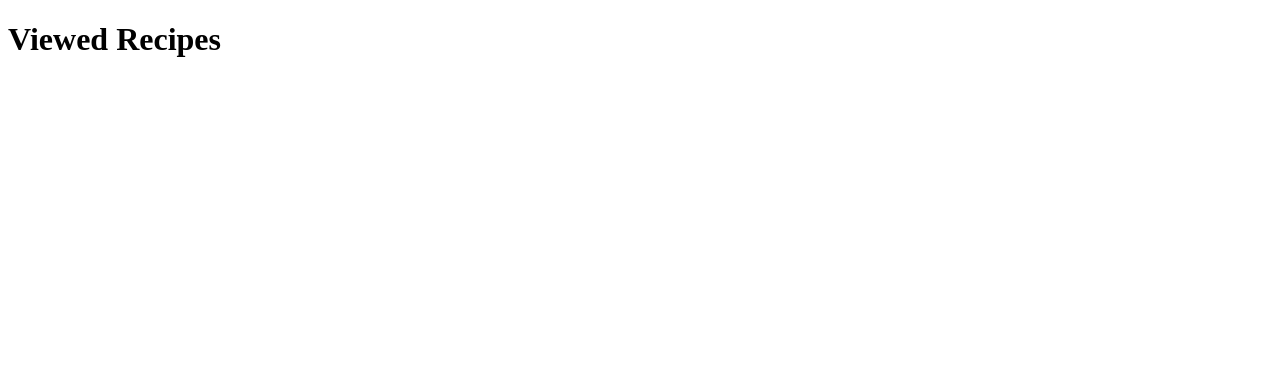
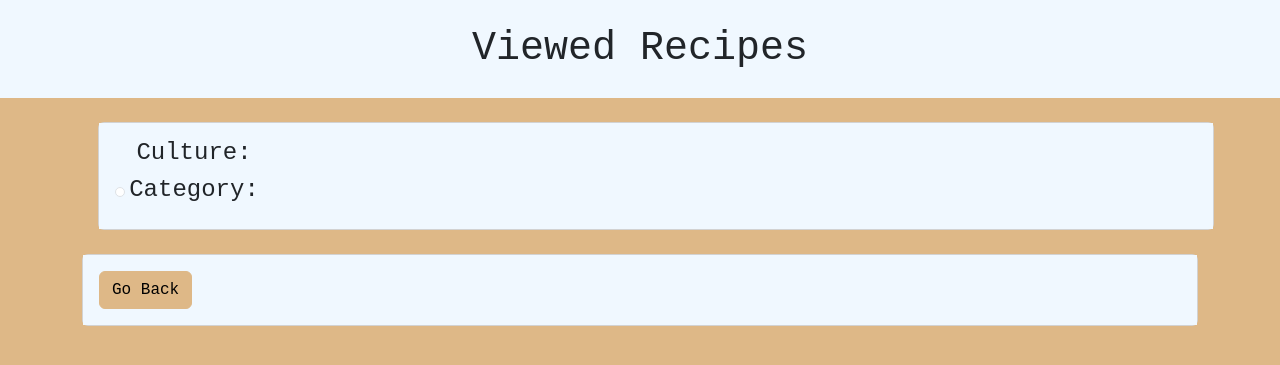
Before and after one commit to Cmonriyu/CST-205-Final, a Flask app: page /history in a window 1280 px wide. Shown: the top 365 px of the page. Run offline with Flask 3, Linux system fonts and the light colour scheme; some libraries are stand-ins or nearby versions.

Commit message:
formatting and addition of a button to index

```diff
--- a/app.py
+++ b/app.py
@@ -4,8 +4,10 @@
 
 from flask import Flask, render_template, request, url_for
 from api_helpers import get_areas, get_meals_by_area, get_meal_details, areas_with_meals, get_meal_instructions, add_history, get_history
+from flask_bootstrap import Bootstrap5
 
 app = Flask(__name__)
+bootstrap = Bootstrap5(app)
 
 
 @app.route("/")
--- a/templates/history.html
+++ b/templates/history.html
@@ -2,19 +2,62 @@
 <html>
 <head>
     <title>Viewed Recipe History</title>
-
+    {{ bootstrap.load_css() }}
+    <style>
+        h1 {text-align: center;
+            padding: 25px;
+            font-family: 'Courier New', Courier, monospace;
+            background-color: aliceblue;
+        }
+        h3{
+            font-family: 'Courier New', Courier, monospace;
+            font-size: x-large;
+        }
+    </style>
 </head>
-<body>
+<body style="background-color: burlywood;">
 
     <h1>Viewed Recipes</h1>
 
     <p>
         <ul>
             {% for key, value in history.items() %}
-                <a href="{{url_for('recipe', meal_id=key)}}">{{value.strMeal}}</a>
-                <br>
+                <div class="container mb-4">
+                    <div class="card mt-4">
+                        <div class="card-body" style="background-color: aliceblue;">
+                            <div style="display: inline-block">
+                                <img src="{{ value.strMealThumb }}" class="img-thumbnail" width="50%"/>
+                            </div>
+
+                            <span style="display: inline-block; text-align: center;">
+                                <a href="{{url_for('recipe', meal_id=key)}}"
+                                style="font-family: 'Courier New', Courier, monospace;
+                                font-size: x-large;"
+                                >{{value.strMeal}}</a>
+                                <h3>Culture: {{ value.strArea }}</h3>
+                                <h3>Category: {{ value.strCategory }}</h3>
+                            </span>
+
+                            <br>
+                        </div>
+                    </div>
+                </div>
+
             {% endfor %}
         </ul>
+    </p>
+    <p>
+        <div class="container mb-4">
+            <div class="card mt-4">
+                <div class="card-body"  style="background-color: aliceblue;">
+                    <a href="{{url_for('home')}}" style="font-family: 'Courier New', Courier, monospace;
+                    background-color: burlywood; border-color: burlywood;"
+                    class="btn btn-info"
+                    >Go Back</a>
+                    <br>
+                </div>
+            </div>
+        </div>
     </p>
 
 
--- a/templates/index.html
+++ b/templates/index.html
@@ -4,6 +4,7 @@
     <title>Culture and Food Finder</title>
     <link rel="stylesheet" href="{{ url_for('static', filename='css/style.css') }}">
     <link rel="stylesheet" href="{{ url_for('static', filename='css/wheel.css') }}">
+    {{ bootstrap.load_css() }}
 </head>
 <body>
 
@@ -32,6 +33,11 @@
             <input type="submit" value="Show Foods">
         </p>
     </form>
+    <br>
+
+    <a href="{{url_for('history')}}" class="btn btn-info"
+    style="color:white; background-color: #007bff; border-color: #007bff;"
+    >View history</a>
 
     <script src="{{ url_for('static', filename='js/wheel.js') }}"></script>
 </body>
```
